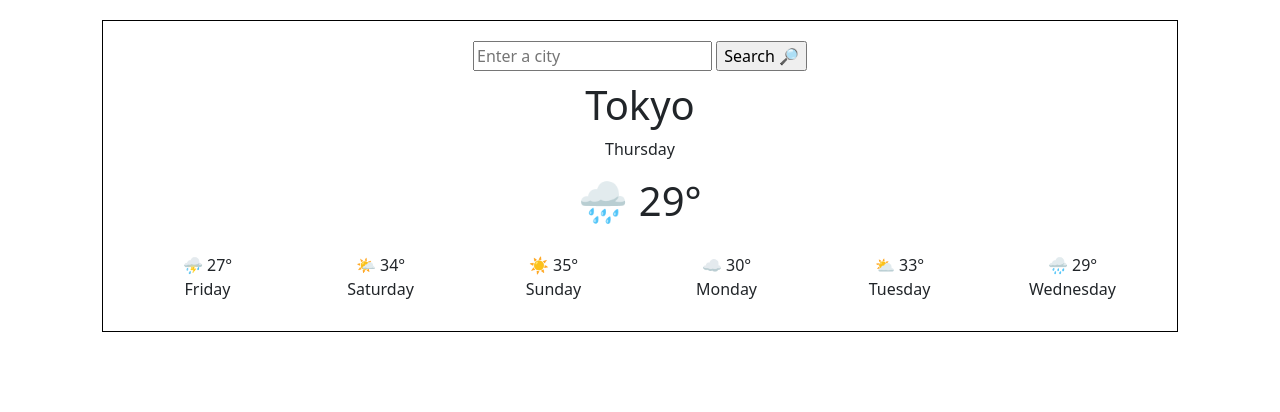
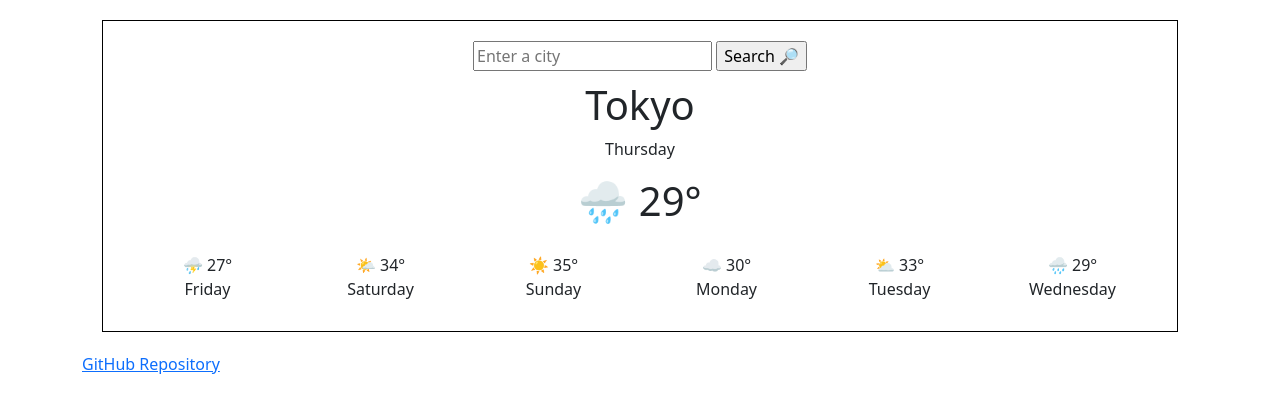
Before and after one commit to srinijag684/weather-app-project, a plain HTML site: page index.html in a window 1280 px wide. Drawn offline with nearby package versions, Linux system fonts and the light colour scheme.

Commit message:
Adding github repo link

```diff
--- a/index.html
+++ b/index.html
@@ -80,7 +80,7 @@
 
         </div>
       </div>
-      <a href="https://github.com/srinijag684/weather-app-project"></a>
+      <a href="https://github.com/srinijag684/weather-app-project">GitHub Repository</a>
     </div>
   </body>
 <script src="index.js" />
```
